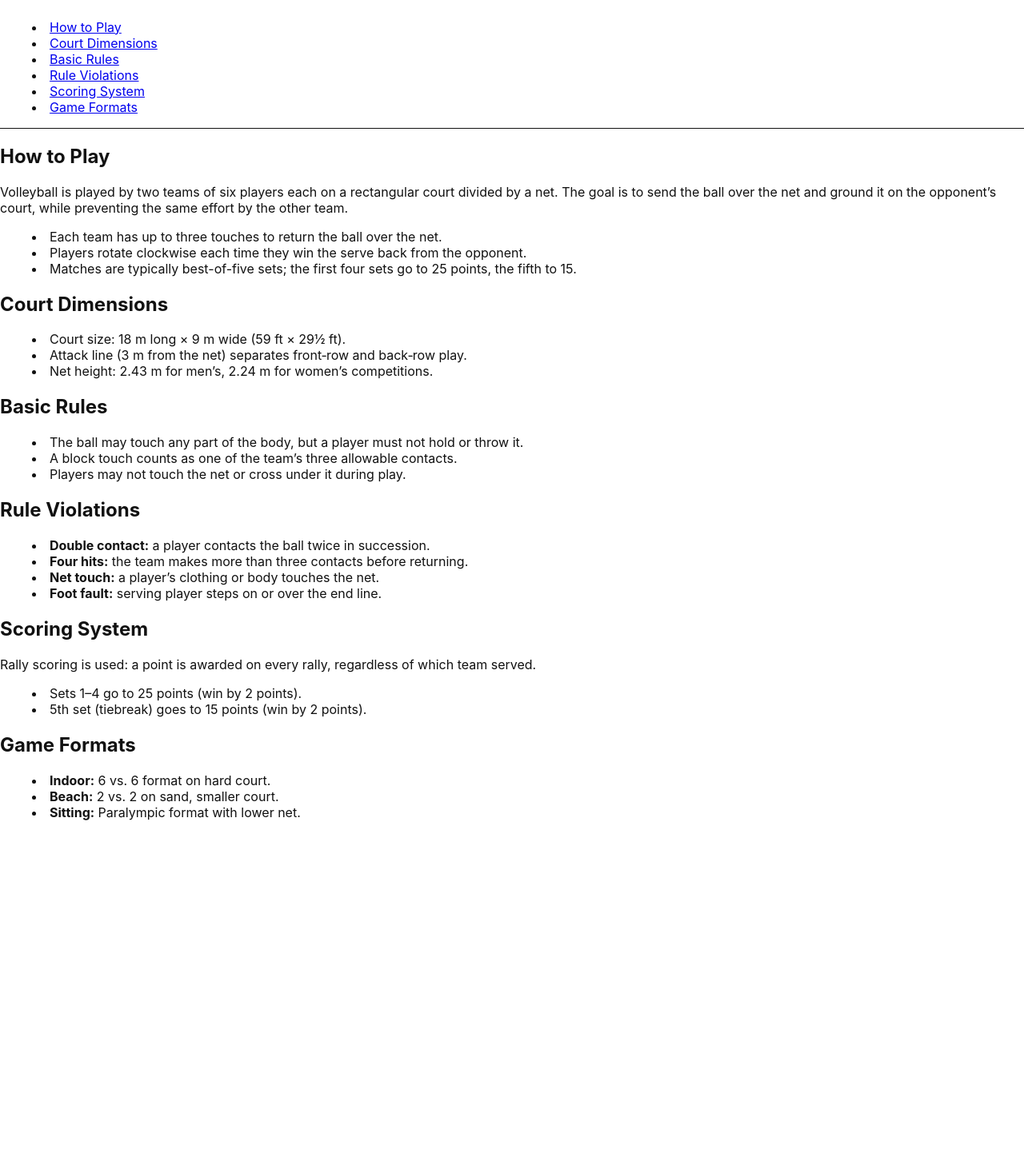
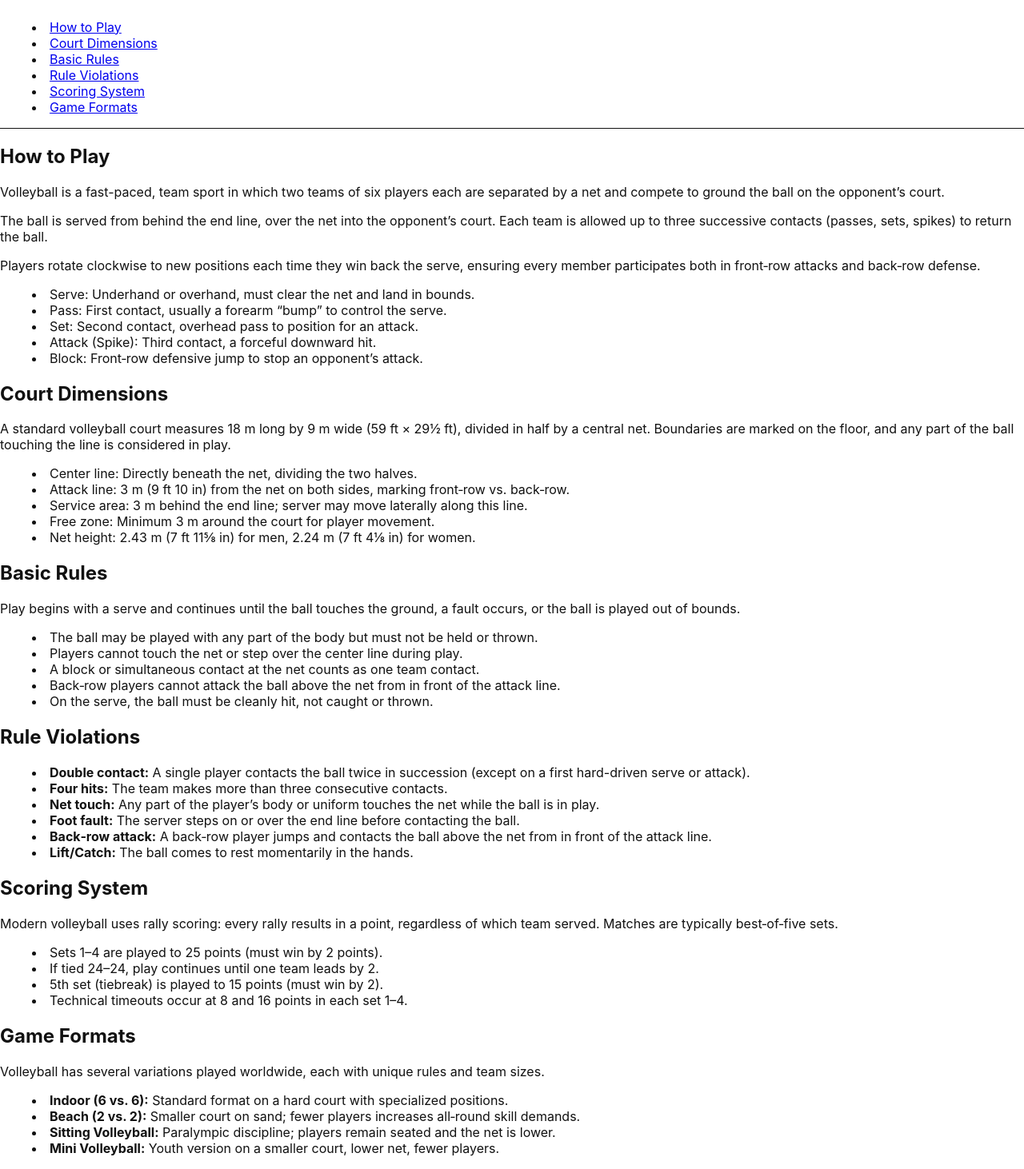
Before and after one commit to blueweriy/volleyball-ai-website, a React (Vite) app: page /rules in a window 1280 px wide. Shown: the part 172-1634 px from the top of the page at 80% size. Before the commit the page ends 1214 px from the top, so only its background shows below. Built offline with nearby package versions, Linux system fonts and the light colour scheme.

Commit message:
Update Rules.jsx

```diff
--- a/src/pages/Rules.jsx
+++ b/src/pages/Rules.jsx
@@ -4,16 +4,16 @@ import React from "react";
 export default function Rules() {
   return (
     <div className="bg-white text-gray-900 px-6 py-12 max-w-4xl mx-auto">
-      {/* Enable smooth scrolling via CSS */}
+      {/* Smooth scrolling */}
       <style>{`html { scroll-behavior: smooth; }`}</style>
 
       {/* Page Title */}
-      <h1 className="text-4xl font-bold mb-6">Volleyball Rules</h1>
+      <h1 className="text-4xl font-bold mb-8">Volleyball Rules</h1>
 
       {/* Table of Contents */}
       <nav className="mb-12 border-b pb-4">
         <h2 className="text-2xl font-semibold mb-2">Contents</h2>
-        <ul className="list-disc list-inside space-y-1">
+        <ul className="list-disc list-inside space-y-2">
           <li><a href="#how-to-play" className="text-blue-600 hover:underline">How to Play</a></li>
           <li><a href="#court-dimensions" className="text-blue-600 hover:underline">Court Dimensions</a></li>
           <li><a href="#basic-rules" className="text-blue-600 hover:underline">Basic Rules</a></li>
@@ -26,64 +26,130 @@ export default function Rules() {
       {/* Sections */}
       <section id="how-to-play" className="mb-12">
         <h2 className="text-3xl font-semibold mb-4">How to Play</h2>
-        <p className="mb-4">
-          Volleyball is played by two teams of six players each on a rectangular court divided by a net.
-          The goal is to send the ball over the net and ground it on the opponent’s court, while preventing
-          the same effort by the other team.
+        <div className="leading-loose mb-4">
+          <p>
+            Volleyball is a fast-paced, team sport in which two teams of six players each
+            are separated by a net and compete to ground the ball on the opponent’s court.
           </p>
-        <ul className="list-disc list-inside space-y-2">
-          <li>Each team has up to three touches to return the ball over the net.</li>
-          <li>Players rotate clockwise each time they win the serve back from the opponent.</li>
-          <li>Matches are typically best-of-five sets; the first four sets go to 25 points, the fifth to 15.</li>
+          <p>
+            The ball is served from behind the end line, over the net into the opponent’s
+            court. Each team is allowed up to three successive contacts (passes, sets, spikes)
+            to return the ball.
+          </p>
+          <p>
+            Players rotate clockwise to new positions each time they win back the serve,
+            ensuring every member participates both in front‐row attacks and back‐row defense.
+          </p>
+          <ul className="list-disc list-inside space-y-2 mt-4">
+            <li>Serve: Underhand or overhand, must clear the net and land in bounds.</li>
+            <li>Pass: First contact, usually a forearm “bump” to control the serve.</li>
+            <li>Set: Second contact, overhead pass to position for an attack.</li>
+            <li>Attack (Spike): Third contact, a forceful downward hit.</li>
+            <li>Block: Front‐row defensive jump to stop an opponent’s attack.</li>
           </ul>
+        </div>
       </section>
 
       <section id="court-dimensions" className="mb-12">
         <h2 className="text-3xl font-semibold mb-4">Court Dimensions</h2>
-        <ul className="list-disc list-inside space-y-2">
-          <li>Court size: 18 m long × 9 m wide (59 ft × 29½ ft).</li>
-          <li>Attack line (3 m from the net) separates front‐row and back‐row play.</li>
-          <li>Net height: 2.43 m for men’s, 2.24 m for women’s competitions.</li>
+        <div className="leading-loose mb-4">
+          <p>
+            A standard volleyball court measures 18 m long by 9 m wide (59 ft × 29½ ft), divided
+            in half by a central net. Boundaries are marked on the floor, and any part of the ball
+            touching the line is considered in play.
+          </p>
+          <ul className="list-disc list-inside space-y-2 mt-4">
+            <li>Center line: Directly beneath the net, dividing the two halves.</li>
+            <li>Attack line: 3 m (9 ft 10 in) from the net on both sides, marking front‐row vs. back‐row.</li>
+            <li>Service area: 3 m behind the end line; server may move laterally along this line.</li>
+            <li>Free zone: Minimum 3 m around the court for player movement.</li>
+            <li>Net height: 2.43 m (7 ft 11⅝ in) for men, 2.24 m (7 ft 4⅛ in) for women.</li>
           </ul>
+        </div>
       </section>
 
       <section id="basic-rules" className="mb-12">
         <h2 className="text-3xl font-semibold mb-4">Basic Rules</h2>
-        <ul className="list-disc list-inside space-y-2">
-          <li>The ball may touch any part of the body, but a player must not hold or throw it.</li>
-          <li>A block touch counts as one of the team’s three allowable contacts.</li>
-          <li>Players may not touch the net or cross under it during play.</li>
+        <div className="leading-loose mb-4">
+          <p>
+            Play begins with a serve and continues until the ball touches the ground, a fault
+            occurs, or the ball is played out of bounds.
+          </p>
+          <ul className="list-disc list-inside space-y-2 mt-4">
+            <li>The ball may be played with any part of the body but must not be held or thrown.</li>
+            <li>Players cannot touch the net or step over the center line during play.</li>
+            <li>A block or simultaneous contact at the net counts as one team contact.</li>
+            <li>Back‐row players cannot attack the ball above the net from in front of the attack line.</li>
+            <li>On the serve, the ball must be cleanly hit, not caught or thrown.</li>
           </ul>
+        </div>
       </section>
 
       <section id="rule-violations" className="mb-12">
         <h2 className="text-3xl font-semibold mb-4">Rule Violations</h2>
+        <div className="leading-loose mb-4">
           <ul className="list-disc list-inside space-y-2">
-          <li><strong>Double contact:</strong> a player contacts the ball twice in succession.</li>
-          <li><strong>Four hits:</strong> the team makes more than three contacts before returning.</li>
-          <li><strong>Net touch:</strong> a player’s clothing or body touches the net.</li>
-          <li><strong>Foot fault:</strong> serving player steps on or over the end line.</li>
+            <li>
+              <strong>Double contact:</strong> A single player contacts the ball twice in succession
+              (except on a first hard-driven serve or attack).
+            </li>
+            <li>
+              <strong>Four hits:</strong> The team makes more than three consecutive contacts.
+            </li>
+            <li>
+              <strong>Net touch:</strong> Any part of the player’s body or uniform touches the net while the ball is in play.
+            </li>
+            <li>
+              <strong>Foot fault:</strong> The server steps on or over the end line before contacting the ball.
+            </li>
+            <li>
+              <strong>Back‐row attack:</strong> A back‐row player jumps and contacts the ball above the net
+              from in front of the attack line.
+            </li>
+            <li>
+              <strong>Lift/Catch:</strong> The ball comes to rest momentarily in the hands.
+            </li>
           </ul>
+        </div>
       </section>
 
       <section id="scoring" className="mb-12">
         <h2 className="text-3xl font-semibold mb-4">Scoring System</h2>
-        <p className="mb-4">
-          Rally scoring is used: a point is awarded on every rally, regardless of which team served.
+        <div className="leading-loose mb-4">
+          <p>
+            Modern volleyball uses rally scoring: every rally results in a point, regardless of which team served.
+            Matches are typically best‐of‐five sets.
           </p>
-        <ul className="list-disc list-inside space-y-2">
-          <li>Sets 1–4 go to 25 points (win by 2 points).</li>
-          <li>5th set (tiebreak) goes to 15 points (win by 2 points).</li>
+          <ul className="list-disc list-inside space-y-2 mt-4">
+            <li>Sets 1–4 are played to 25 points (must win by 2 points).</li>
+            <li>If tied 24–24, play continues until one team leads by 2.</li>
+            <li>5th set (tiebreak) is played to 15 points (must win by 2).</li>
+            <li>Technical timeouts occur at 8 and 16 points in each set 1–4.</li>
           </ul>
+        </div>
       </section>
 
       <section id="game-formats">
         <h2 className="text-3xl font-semibold mb-4">Game Formats</h2>
-        <ul className="list-disc list-inside space-y-2">
-          <li><strong>Indoor:</strong> 6 vs. 6 format on hard court.</li>
-          <li><strong>Beach:</strong> 2 vs. 2 on sand, smaller court.</li>
-          <li><strong>Sitting:</strong> Paralympic format with lower net.</li>
+        <div className="leading-loose mb-4">
+          <p>
+            Volleyball has several variations played worldwide, each with unique rules and team sizes.
+          </p>
+          <ul className="list-disc list-inside space-y-2 mt-4">
+            <li>
+              <strong>Indoor (6 vs. 6):</strong> Standard format on a hard court with specialized positions.
+            </li>
+            <li>
+              <strong>Beach (2 vs. 2):</strong> Smaller court on sand; fewer players increases all‐round skill demands.
+            </li>
+            <li>
+              <strong>Sitting Volleyball:</strong> Paralympic discipline; players remain seated and the net is lower.
+            </li>
+            <li>
+              <strong>Mini Volleyball:</strong> Youth version on a smaller court, lower net, fewer players.
+            </li>
           </ul>
+        </div>
       </section>
     </div>
   );
```
Lines whose indentation alone changed are shown as unchanged.
